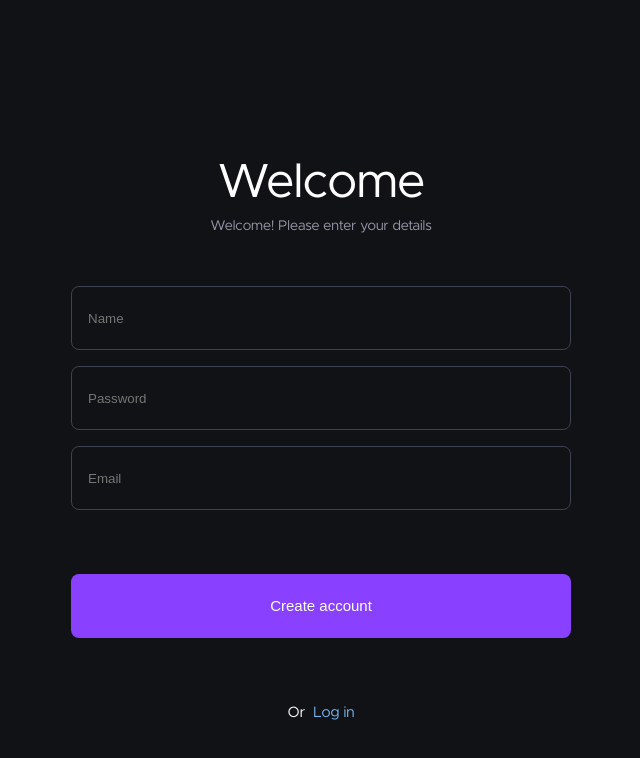
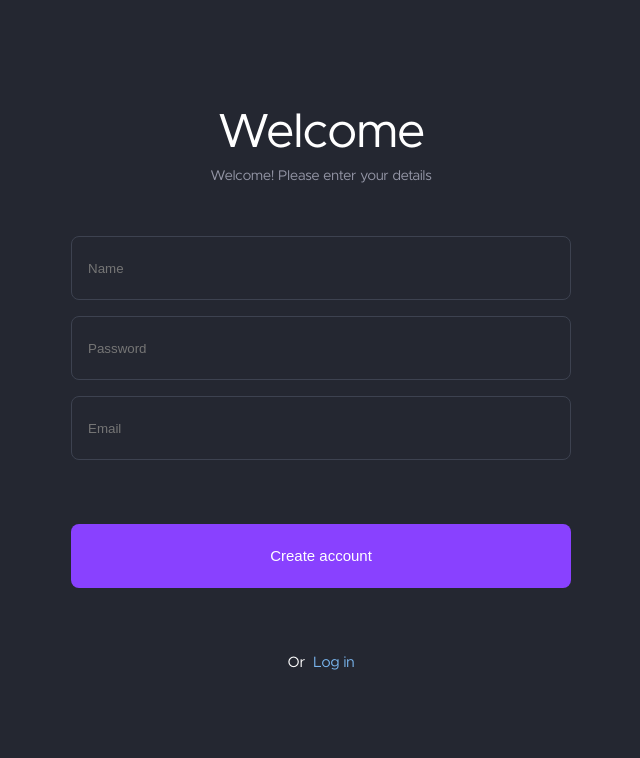
Before and after one commit to Artem91S/Dashboard, a React (Create React App) app: page / in a window 1280 px wide. Shown: the top 758 px of the page, without its empty margins (639-1279 px from the left). Built offline with nearby package versions, Linux system fonts and the light colour scheme.

Commit message:
Change:minor change in style

```diff
--- a/src/styled/Forma/FormStyle.styled.js
+++ b/src/styled/Forma/FormStyle.styled.js
@@ -4,18 +4,21 @@ export const FormStyle = styled.form`
   width: 500px;
   display: flex;
   flex-flow: column;
+  align-items: center;
   gap: 16px;
 `;
 
 export const ContainerForma = styled.div`
   box-size: border-box;
-  width: 500px;
+  width: 100%;
   display: flex;
   align-items: center;
+  justify-content:center;
   flex-flow: column;
   gap: 48px;
-  padding-top: 160px;
+  height:100vh;
   margin: 0 auto;
+  background:#242731;
 `;
 
 export const HeaderFlex = styled.div`
```
